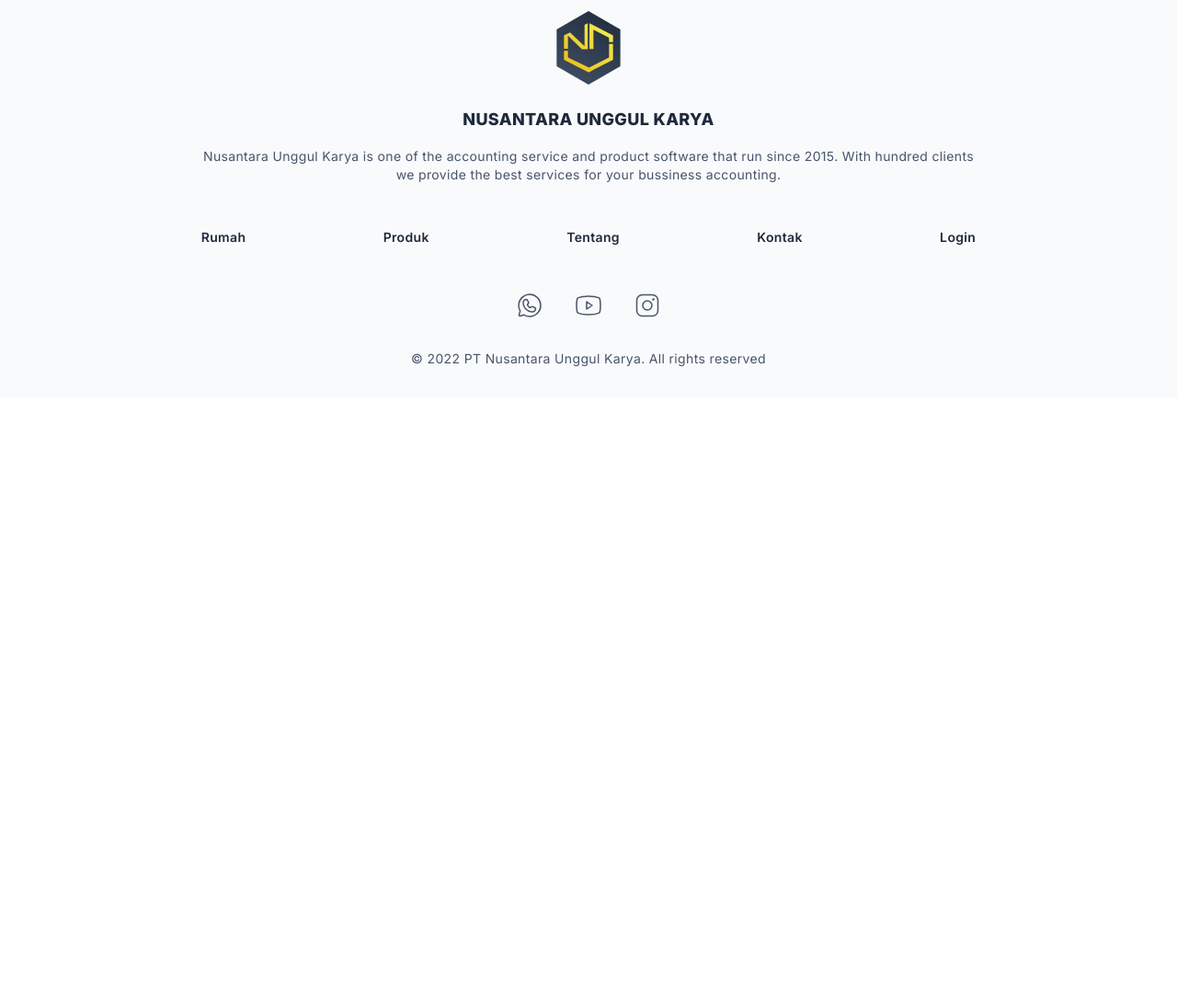
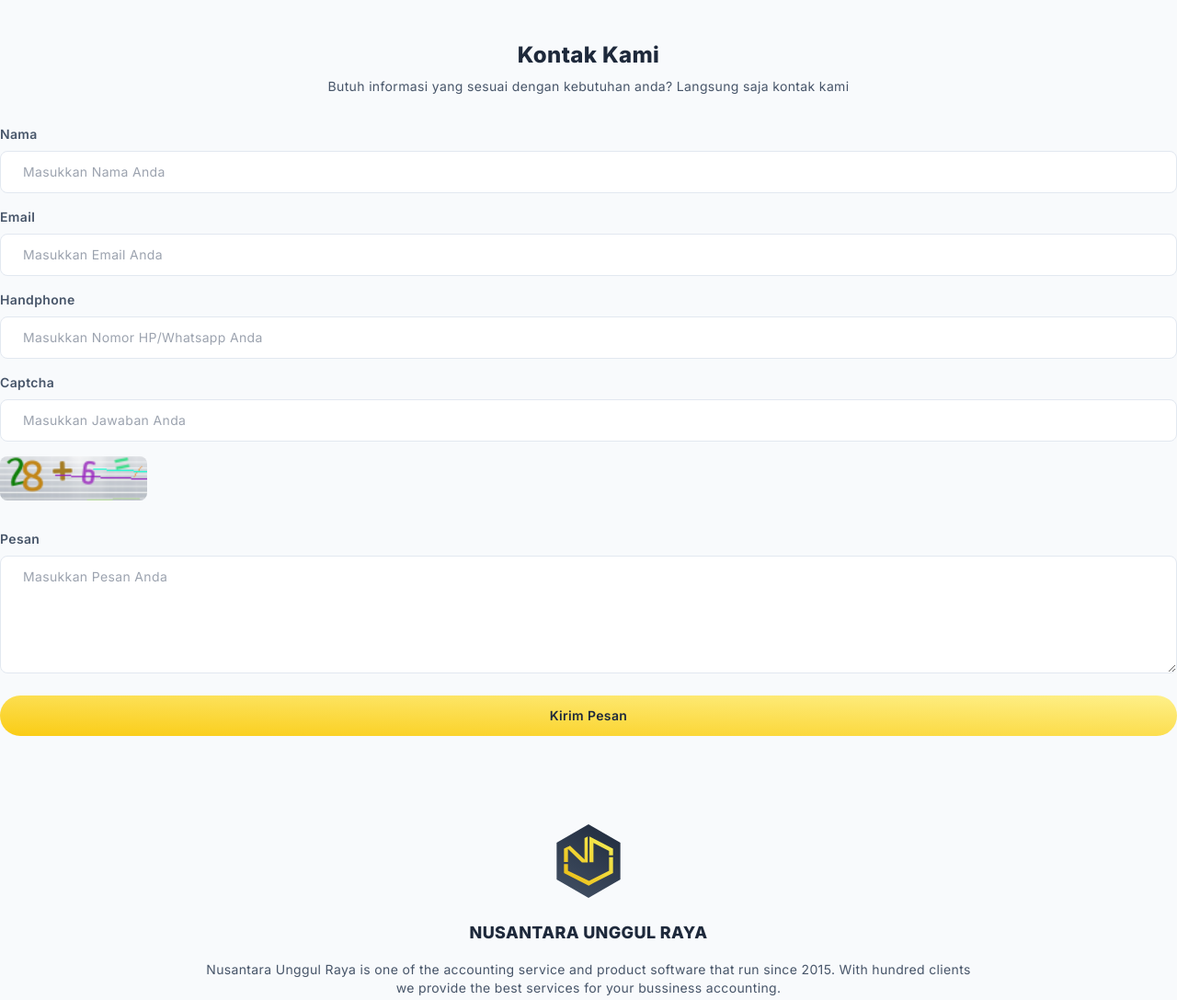
Before and after one commit to aflowcharsss/nusantara-ur, a website built with Vite: page index.html in a window 1280 px wide. Shown: the part 4700-5787 px from the top of the page at 92% size. Before the commit the page ends 5132 px from the top, so only its background shows below. Built offline with nearby package versions, Linux system fonts and the light colour scheme.

Commit message:
Add contact section [DONE]

```diff
--- a/index.html
+++ b/index.html
@@ -904,6 +904,85 @@
         </ul>
       </section>
 
+      <!-- Contact Us -->
+      <div class="contact">
+        <!-- Heading -->
+        <div class="comp heading">
+          <h3 class="content">Kontak Kami</h3>
+          <p class="description">
+            Butuh informasi yang sesuai dengan kebutuhan anda? Langsung saja
+            kontak kami
+          </p>
+        </div>
+
+        <form action="#" class="form">
+          <!-- Name -->
+          <div class="wrapper name">
+            <label class="label" for="name">Nama</label>
+            <input
+              type="text"
+              id="name"
+              class="input"
+              placeholder="Masukkan Nama Anda"
+            />
+          </div>
+
+          <!-- Email -->
+          <div class="wrapper email">
+            <label class="label" for="email">Email</label>
+            <input
+              type="email"
+              id="email"
+              class="input"
+              placeholder="Masukkan Email Anda"
+            />
+          </div>
+
+          <!-- Phone -->
+          <div class="wrapper phone">
+            <label class="label" for="phone">Handphone</label>
+            <input
+              type="number"
+              id="phone"
+              class="input"
+              placeholder="Masukkan Nomor HP/Whatsapp Anda"
+            />
+          </div>
+
+          <!-- Captcha -->
+          <div class="wrapper captcha">
+            <label class="label" for="captcha">Captcha</label>
+            <input
+              type="text"
+              id="captcha"
+              class="input"
+              placeholder="Masukkan Jawaban Anda"
+            />
+            <div class="image">
+              <img src="./src/assets/images/captcha.png" alt="Captcha" />
+            </div>
+          </div>
+
+          <!-- Message -->
+          <div class="wrapper message">
+            <label class="label" for="message">Pesan</label>
+            <textarea
+              name="message"
+              id="message"
+              class="message"
+              placeholder="Masukkan Pesan Anda"
+            ></textarea>
+          </div>
+
+          <!-- Submit -->
+          <input
+            type="submit"
+            class="submit cta comp fill"
+            value="Kirim Pesan"
+          />
+        </form>
+      </div>
+
       <!-- Footer -->
       <footer class="footer">
         <div class="company">
@@ -913,10 +992,10 @@
             alt="Nusantara Unggul Raya"
           />
 
-          <h5 class="name">Nusantara Unggul Karya</h5>
+          <h5 class="name">Nusantara Unggul Raya</h5>
 
           <p class="desc">
-            Nusantara Unggul Karya is one of the accounting service and product
+            Nusantara Unggul Raya is one of the accounting service and product
             software that run since 2015. With hundred clients we provide the
             best services for your bussiness accounting.
           </p>
@@ -962,7 +1041,7 @@
         </ul>
 
         <div class="copyright">
-          <span>© 2022 PT Nusantara Unggul Karya. All rights reserved</span>
+          <span>© 2022 PT Nusantara Unggul Raya. All rights reserved</span>
         </div>
       </footer>
     </div>
--- a/src/style/index.css
+++ b/src/style/index.css
@@ -443,6 +443,39 @@
   @apply col-span-11;
 }
 
+/* Contact Us */
+.contact {
+  @apply container mx-auto py-16;
+}
+
+.contact .form .wrapper {
+  @apply flex flex-col items-stretch;
+}
+
+.contact .form .wrapper .label {
+  @apply pb-2 font-semibold;
+}
+
+.contact .form .wrapper .input {
+  @apply mb-4 rounded-lg border-[0.25px] border-slate-200 bg-white py-3 px-6 outline-none;
+}
+
+.contact .form .wrapper .message {
+  @apply mb-6 h-32 rounded-lg border-[0.25px] border-slate-200 bg-white py-3 px-6 outline-none;
+}
+
+.contact .form .wrapper.captcha .image {
+  @apply mb-8 h-auto w-40;
+}
+
+.contact .form .wrapper.captcha .image img {
+  @apply h-full w-full rounded-lg;
+}
+
+.contact .form .submit {
+  @apply w-full cursor-pointer;
+}
+
 /* Footer */
 .footer {
   @apply container mx-auto grid grid-cols-12 gap-x-8 py-8;
```
Also changed, not shown: src/assets/images/captcha.png (added).
